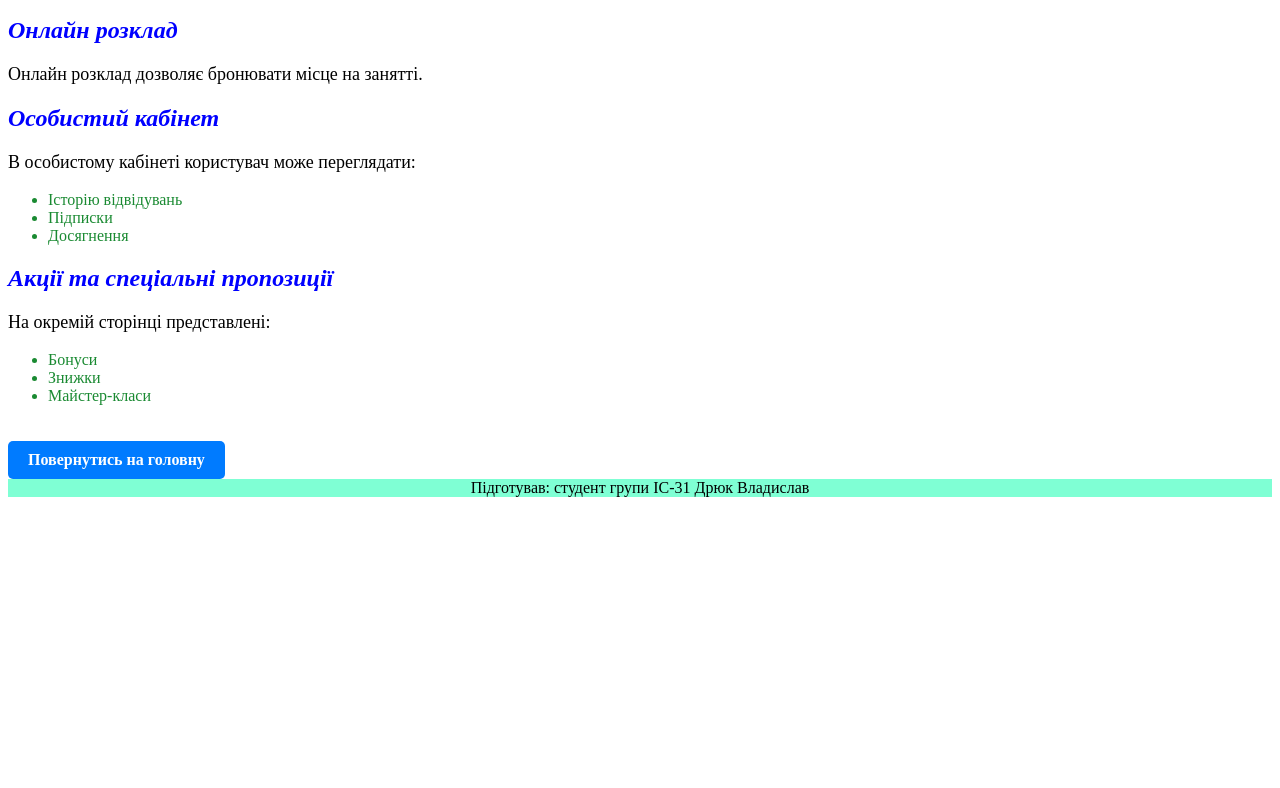
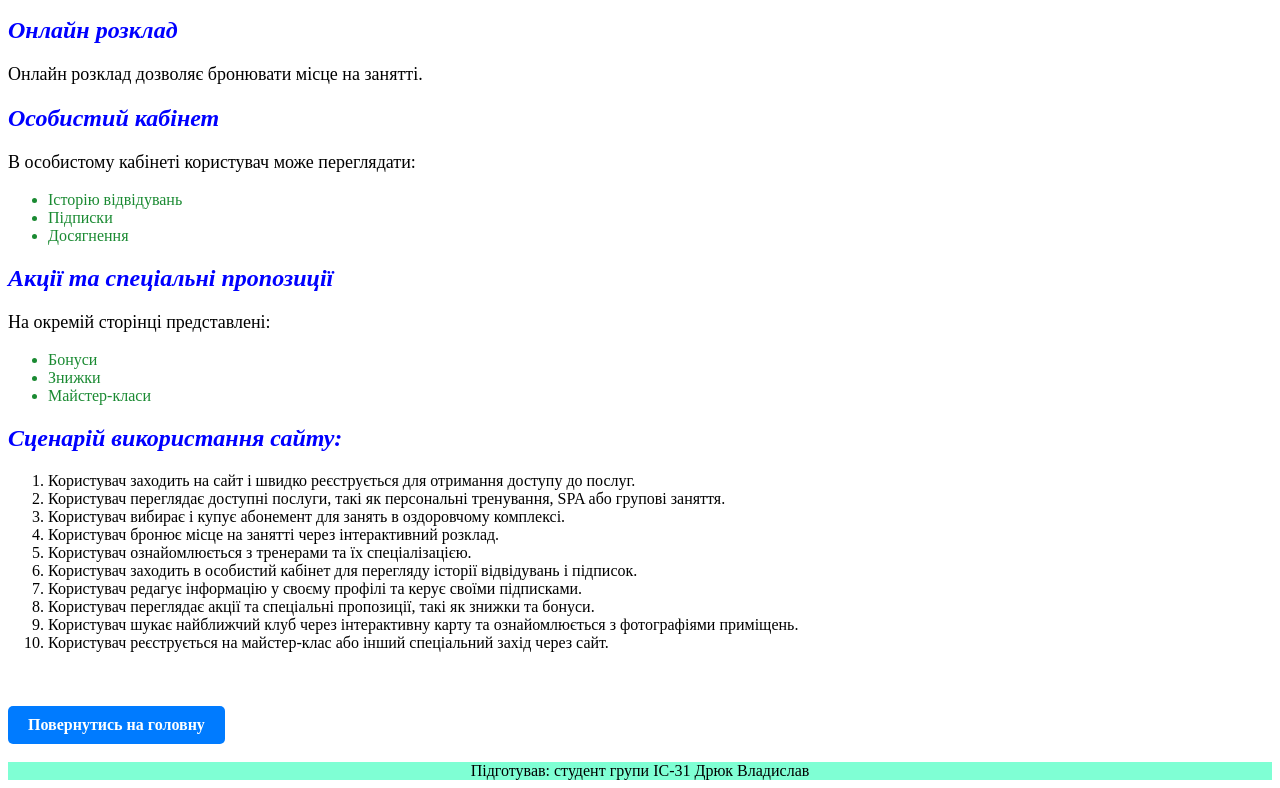
Before and after one commit to DVladyslav/IS-31_Driuk_Description_subject_area, a plain HTML site: page index.html in a window 1280 px wide. Shown: the part 1108-1896 px from the top of the page. Before the commit the page ends 1613 px from the top, so only its background shows below. Drawn offline with Linux system fonts and the light colour scheme.

Commit message:
Adding examples of using site

```diff
--- a/index.html
+++ b/index.html
@@ -18,6 +18,7 @@
         p {
             font-size: large;
         }
+
         .button {
             display: inline-block;
             padding: 10px 20px;
@@ -33,6 +34,10 @@
 
         .button:hover {
             background-color: #0056b3;
+        }
+
+        .simple li {
+            color: black;
         }
     </style>
 </head>
@@ -118,8 +123,27 @@
             <li>Знижки</li>
             <li>Майстер-класи</li>
         </ul>
+        <h2>Cценарій використання сайту:</h2>
+        <div class="simple">
+            <ol>
+                <li>Користувач заходить на сайт і швидко реєструється для отримання доступу до послуг.</li>
+                <li>Користувач переглядає доступні послуги, такі як персональні тренування, SPA або групові заняття.
+                </li>
+                <li>Користувач вибирає і купує абонемент для занять в оздоровчому комплексі.</li>
+                <li>Користувач бронює місце на занятті через інтерактивний розклад.</li>
+                <li>Користувач ознайомлюється з тренерами та їх спеціалізацією.</li>
+                <li>Користувач заходить в особистий кабінет для перегляду історії відвідувань і підписок.</li>
+                <li>Користувач редагує інформацію у своєму профілі та керує своїми підписками.</li>
+                <li>Користувач переглядає акції та спеціальні пропозиції, такі як знижки та бонуси.</li>
+                <li>Користувач шукає найближчий клуб через інтерактивну карту та ознайомлюється з фотографіями
+                    приміщень.
+                </li>
+                <li>Користувач реєструється на майстер-клас або інший спеціальний захід через сайт.</li>
+            </ol>
+        </div>
+        <br>
         <a href="https://dvladyslav.github.io/IS-31_DriukVV_Laba1/" class="button">Повернутись на головну</a>
-        <br>
+        <br><br>
     </main>
     <footer style="background-color:aquamarine; text-align: center">Підготував: студент групи ІС-31 Дрюк Владислав
     </footer>
```
